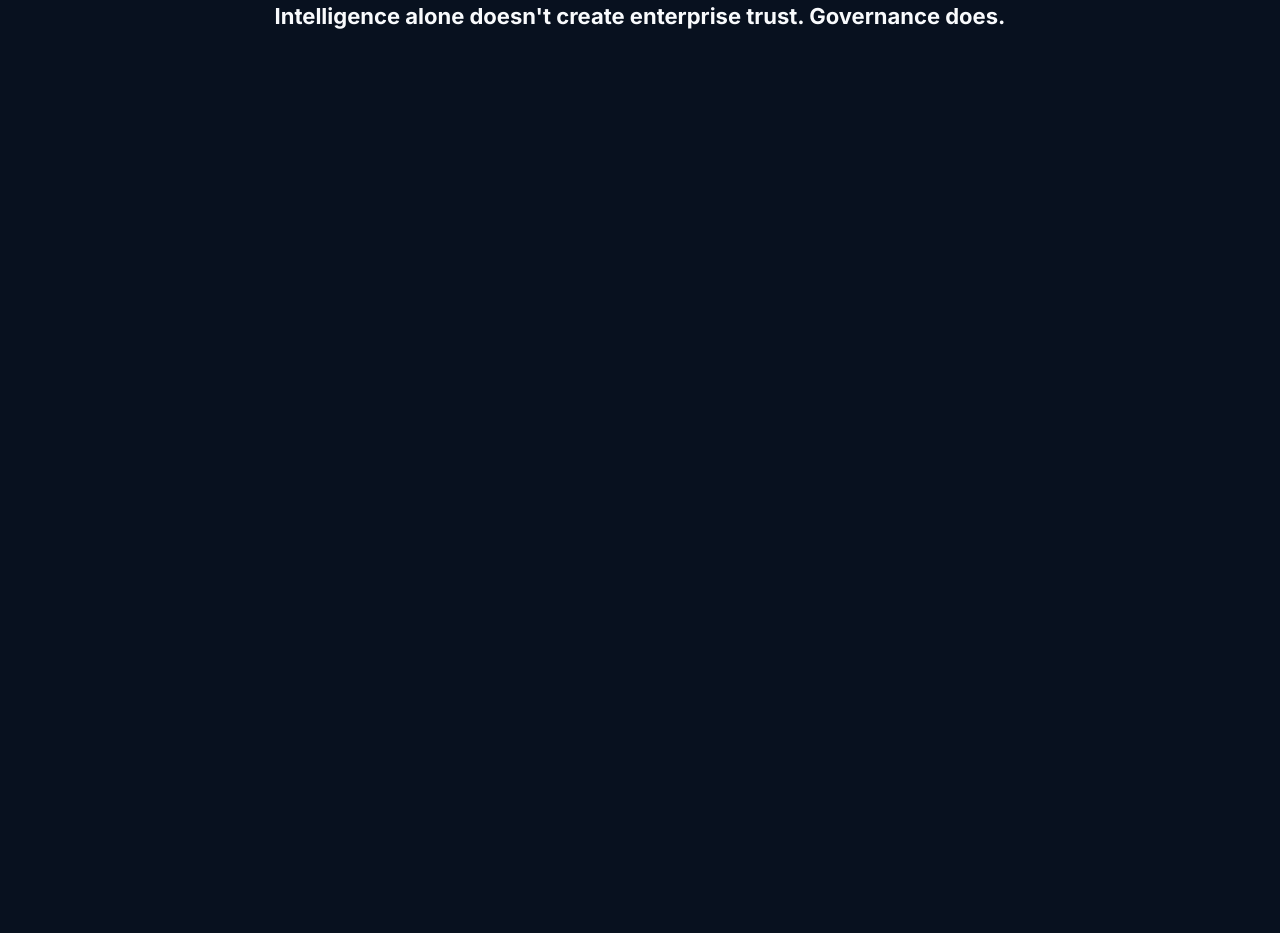
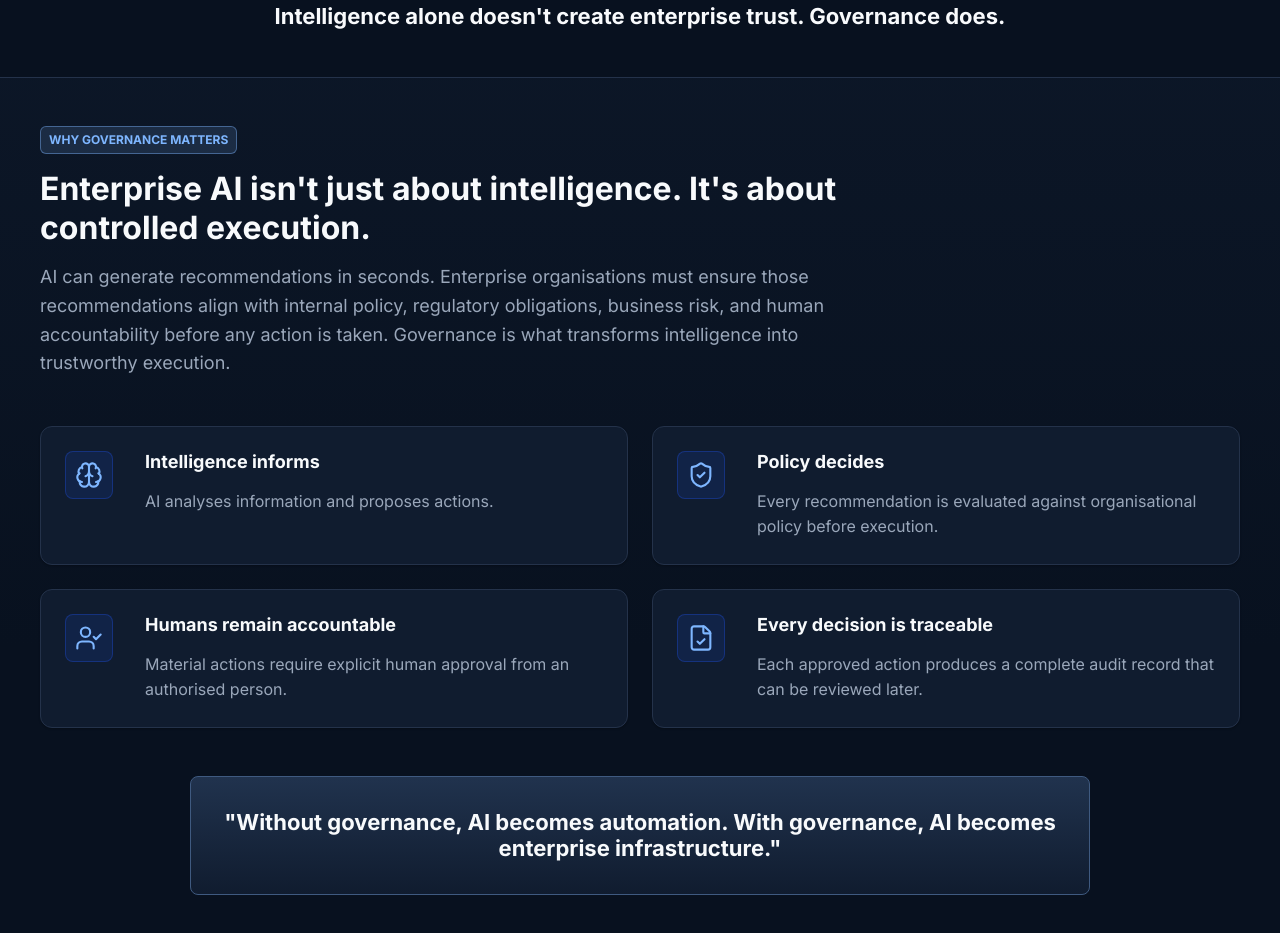
Before and after one commit to ermyg1/etagent-website, a React (Vite) app: page / in a window 1280 px wide. Shown: the part 2280-3213 px from the top of the page. Before the commit the page ends 2357 px from the top, so only its background shows below. Built offline with nearby package versions, Linux system fonts and the light colour scheme.

Commit message:
feat: implement W3B.4 why governance matters

```diff
--- a/src/App.css
+++ b/src/App.css
@@ -430,6 +430,79 @@
   text-align: center;
 }
 
+.homepage-governance {
+  border-top: 1px solid var(--color-border);
+  background:
+    linear-gradient(
+      180deg,
+      color-mix(in srgb, var(--color-surface) 48%, transparent),
+      transparent 66%
+    );
+}
+
+.homepage-governance__header {
+  max-width: 860px;
+  margin-bottom: var(--space-2xl);
+}
+
+.homepage-governance__header .type-body-large {
+  max-width: 820px;
+  color: var(--color-text-muted);
+}
+
+.homepage-governance__grid {
+  display: grid;
+  grid-template-columns: repeat(2, minmax(0, 1fr));
+  gap: var(--space-lg);
+}
+
+.homepage-governance-card {
+  display: grid;
+  grid-template-columns: 56px minmax(0, 1fr);
+  gap: var(--space-lg);
+  min-height: 100%;
+  padding: var(--space-xl);
+  background:
+    linear-gradient(
+      180deg,
+      color-mix(in srgb, var(--color-surface-elevated) 88%, var(--color-primary) 12%),
+      var(--color-surface)
+    );
+}
+
+.homepage-governance-card__icon {
+  width: 48px;
+  height: 48px;
+  border: 1px solid color-mix(in srgb, var(--color-primary) 38%, transparent);
+  border-radius: var(--radius-lg);
+  color: var(--color-primary-soft);
+  background: color-mix(in srgb, var(--color-primary) 14%, transparent);
+}
+
+.homepage-governance-card__title {
+  margin-bottom: var(--space-sm);
+}
+
+.homepage-governance-card .type-body {
+  color: var(--color-text-muted);
+}
+
+.homepage-governance__statement {
+  max-width: 900px;
+  margin: var(--space-2xl) auto 0;
+  padding: var(--space-xl);
+  border: 1px solid color-mix(in srgb, var(--color-secondary) 30%, var(--color-border));
+  border-radius: var(--radius-lg);
+  color: var(--color-text-strong);
+  text-align: center;
+  background:
+    linear-gradient(
+      180deg,
+      color-mix(in srgb, var(--color-surface-elevated) 90%, var(--color-secondary) 10%),
+      var(--color-surface)
+    );
+}
+
 .ui-button {
   display: inline-flex;
   align-items: center;
@@ -773,6 +846,10 @@
   .homepage-problem__comparison {
     grid-template-columns: 1fr;
   }
+
+  .homepage-governance-card {
+    grid-template-columns: 1fr;
+  }
 }
 
 @media (max-width: 767px) {
@@ -867,6 +944,25 @@
     text-align: left;
   }
 
+  .homepage-governance__header {
+    margin-bottom: var(--space-xl);
+  }
+
+  .homepage-governance__grid {
+    grid-template-columns: 1fr;
+  }
+
+  .homepage-governance-card {
+    gap: var(--space-md);
+    padding: var(--space-lg);
+  }
+
+  .homepage-governance__statement {
+    margin-top: var(--space-xl);
+    padding: var(--space-lg);
+    text-align: left;
+  }
+
   .form-grid {
     grid-template-columns: 1fr;
   }
--- a/src/App.tsx
+++ b/src/App.tsx
@@ -68,6 +68,29 @@ const enterpriseRequirementItems = [
   'Auditability',
   'Explainability',
   'Controlled execution',
+]
+
+const governancePrinciples = [
+  {
+    body: 'AI analyses information and proposes actions.',
+    icon: Brain,
+    title: 'Intelligence informs',
+  },
+  {
+    body: 'Every recommendation is evaluated against organisational policy before execution.',
+    icon: ShieldCheck,
+    title: 'Policy decides',
+  },
+  {
+    body: 'Material actions require explicit human approval from an authorised person.',
+    icon: UserCheck,
+    title: 'Humans remain accountable',
+  },
+  {
+    body: 'Each approved action produces a complete audit record that can be reviewed later.',
+    icon: FileCheck,
+    title: 'Every decision is traceable',
+  },
 ]
 
 function App() {
@@ -262,6 +285,64 @@ function App() {
           Intelligence alone doesn't create enterprise trust. Governance does.
         </p>
       </Section>
+
+      <Section
+        aria-labelledby="why-governance-matters-title"
+        className="homepage-governance"
+        id="why-governance-matters"
+        spacing="default"
+        width="wide"
+      >
+        <Stack className="homepage-governance__header" space="md">
+          <Badge variant="secondary">WHY GOVERNANCE MATTERS</Badge>
+          <h2 className="type-heading-2" id="why-governance-matters-title">
+            Enterprise AI isn't just about intelligence. It's about controlled
+            execution.
+          </h2>
+          <p className="type-body-large">
+            AI can generate recommendations in seconds. Enterprise organisations
+            must ensure those recommendations align with internal policy,
+            regulatory obligations, business risk, and human accountability before
+            any action is taken. Governance is what transforms intelligence into
+            trustworthy execution.
+          </p>
+        </Stack>
+
+        <div className="homepage-governance__grid">
+          {governancePrinciples.map((principle) => (
+            <Card
+              aria-labelledby={`governance-principle-${principle.title
+                .toLowerCase()
+                .replaceAll(' ', '-')}`}
+              className="homepage-governance-card"
+              key={principle.title}
+              variant="bordered"
+            >
+              <Icon
+                className="homepage-governance-card__icon"
+                icon={principle.icon}
+                size="lg"
+              />
+              <div>
+                <h3
+                  className="homepage-governance-card__title type-heading-4"
+                  id={`governance-principle-${principle.title
+                    .toLowerCase()
+                    .replaceAll(' ', '-')}`}
+                >
+                  {principle.title}
+                </h3>
+                <p className="type-body">{principle.body}</p>
+              </div>
+            </Card>
+          ))}
+        </div>
+
+        <p className="homepage-governance__statement type-heading-3">
+          "Without governance, AI becomes automation. With governance, AI becomes
+          enterprise infrastructure."
+        </p>
+      </Section>
     </PageLayout>
   )
 }
```
